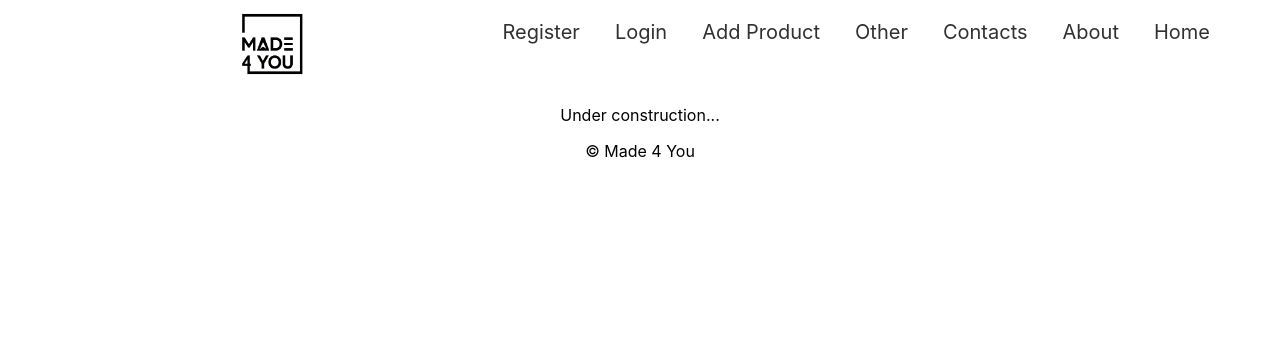
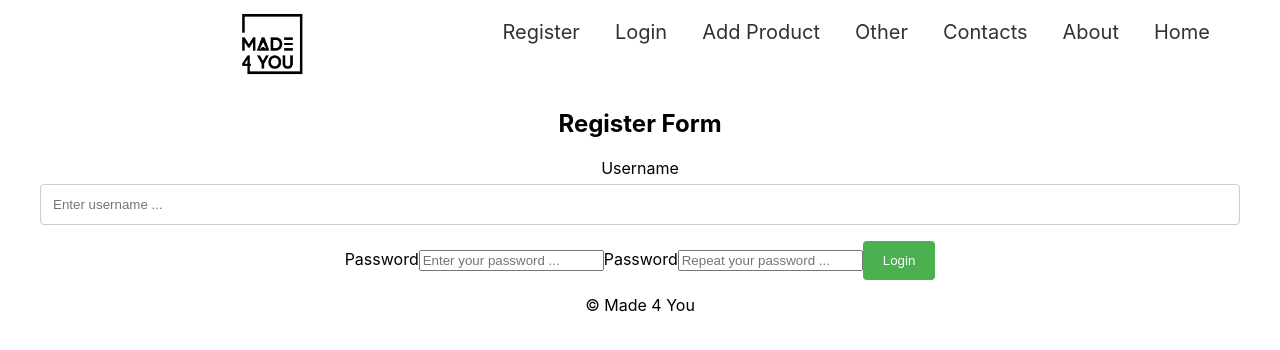
Before and after one commit to aleksandar-sokolov/made-for-you, a React (Create React App) app: page /register in a window 1280 px wide. Shown: the top 350 px of the page. Built offline with nearby package versions, Linux system fonts and the light colour scheme; the HTML template or start-up script is replaced by a standard one.

Commit message:
Create Register page

```diff
--- a/src/App.js
+++ b/src/App.js
@@ -9,6 +9,7 @@ import ProductForm from './components/Forms/ProductForm/ProductForm';
 import ProductDetails from './components/ProductDetails/ProductDetails';
 import EditForm from './components/Forms/EditForm/EditForm';
 import Login from './components/Login/Login';
+import Register from './components/Register/Register';
 
 
 function App() {
@@ -23,7 +24,8 @@ function App() {
         <Route path="/product/:id" exact component={ProductDetails} />
         <Route path="/edit/:id" exact component={EditForm} />
         <Route path="/login" exact component={Login} />
-        <Route path="/" ><p>Under construction...</p></Route>
+        <Route path="/register" exact component={Register} />
+        <Route path="*" ><p>Under construction...</p></Route>
       </Switch>
       <Footer />
     </div>
--- /dev/null
+++ b/src/components/Register/Register.js
@@ -0,0 +1,18 @@
+const Register = () => {
+    return (
+        <div className="register">
+            <h2>Register Form</h2>
+            <form>
+                <label htmlFor="username">Username</label>
+                <input type="text" name="username" id="username" placeholder="Enter username ... " />
+                <label htmlFor="password">Password</label>
+                <input type="password" name="password" id="password" placeholder="Enter your password ..." />
+                <label htmlFor="re-password">Password</label>
+                <input type="password" name="re-password" id="re-password" placeholder="Repeat your password ..." />
+                <input type="submit" value="Login" />
+            </form>
+        </div>
+    );
+}
+
+export default Register;
```
